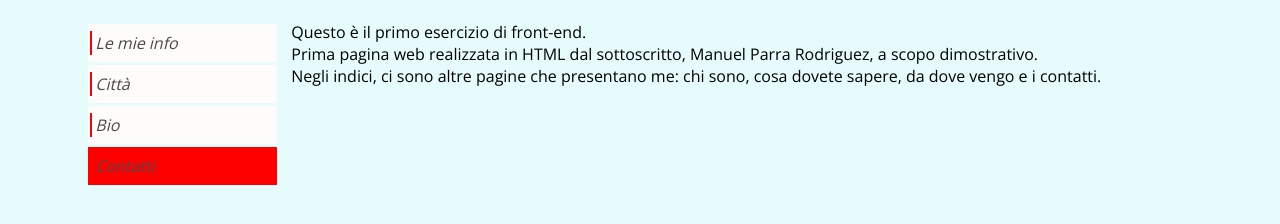
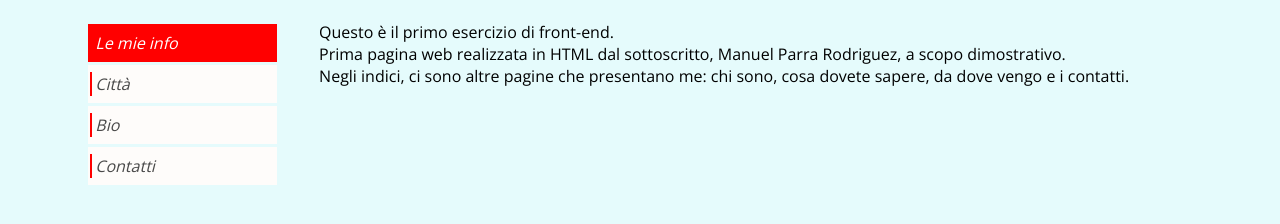
Before and after one commit to M4nxx14bbc0/Es1-TTF, a plain HTML site: page info.html in a window 1280 px wide. Shown: the part 84-308 px from the top of the page. Drawn offline with nearby package versions, Linux system fonts and the light colour scheme.

Commit message:
padding presentazione

```diff
--- a/info.html
+++ b/info.html
@@ -56,7 +56,7 @@
                 vertical-align: top;
             }
             div.presentazione{
-                padding: 0px 10px 0px 10px;
+                padding: 0px 10px 0px 1cm;
                 text-align: start right;
             }
         </style>
@@ -67,10 +67,10 @@
             <tr>
                 <td class="pos">
                     <ul class="menu-list">
-                        <li><table class="elements"><tr class="list"><td class="point-list"></td><td><a href="./info.html">Le mie info</a></td></tr></table></li>
+                        <li class="selectedlist"><table class="elements"><tr class="list"><td class="selected"></td><td><div href="./info.html" class="sel">Le mie info</div></td></tr></table></li>
                         <li><table class="elements"><tr class="list"><td class="point-list"></td><td><a href="./city.html">Città</a></td></tr></table></li>
                         <li><table class="elements"><tr class="list"><td class="point-list"></td><td><a href="./bio.html">Bio</a></td></tr></table></li>
-                        <li class="selectedlist"><table class="elements"><tr class="list"><td class="selected"></td><td><a href="./contacts.html" class="sel">Contatti</a></td></tr></table></li>
+                        <li><table class="elements"><tr class="list"><td class="point-list"></td><td><a href="./contacts.html">Contatti</a></td></tr></table></li>
                     </ul>
                 </td>
                 <td class="pos">
```
Also changed, not shown: bio.html (+1 -1 lines), city.html (+1 -1 lines), contacts.html (+1 -1 lines), index.html (+1 -1 lines).
